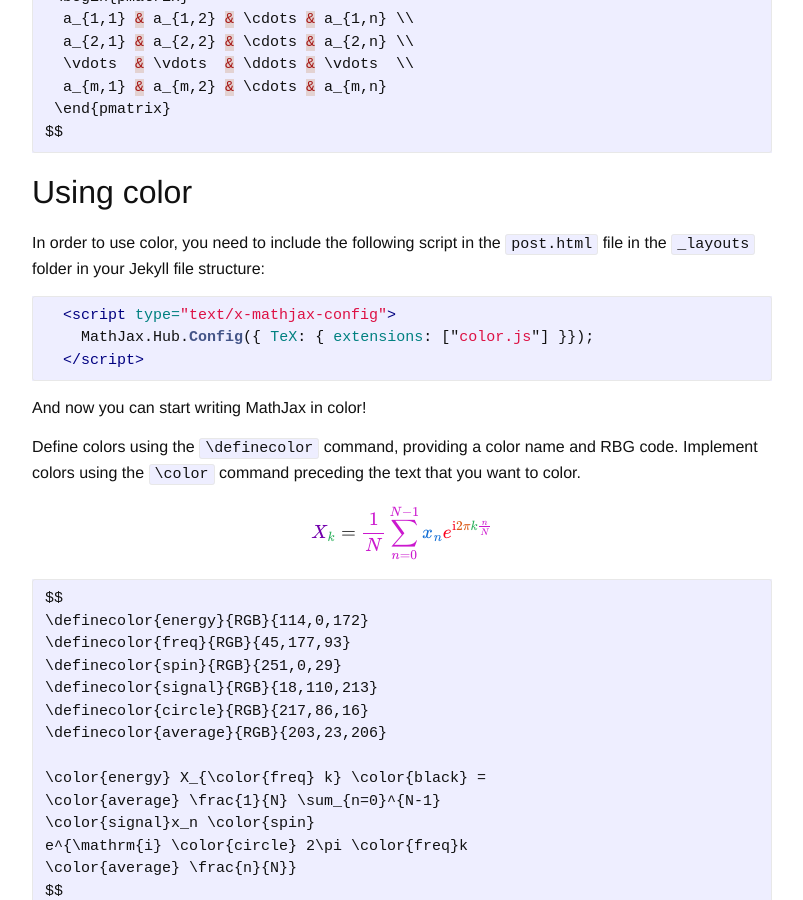
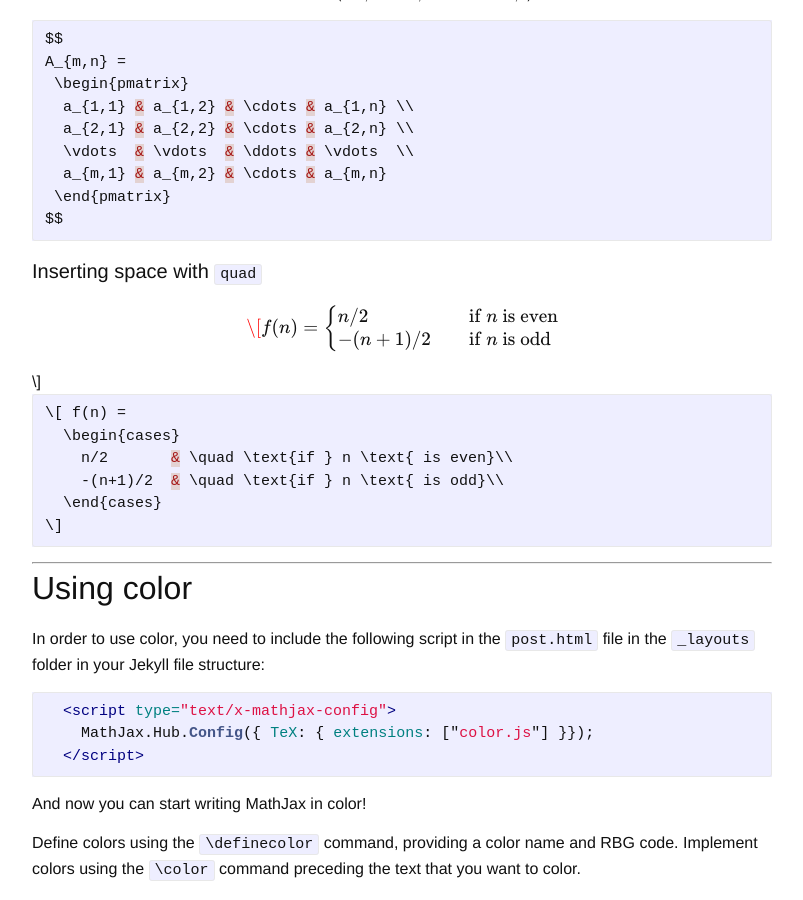
Before and after one commit to willgeary/willgeary.github.io, a Jekyll site: the page built from _posts/2016-05-25-blogging-with-mathjax.markdown, in a window 1280 px wide and 900 px high, scrolled down 2677 px. Shown: the whole window, without its empty margins (238-1041 px from the left). Built offline with Jekyll 4.4.1, drawn with Linux system fonts in a browser that asks for light colours; nearby versions of some CDN libraries; formulas are drawn with MathJax 3.

Commit message:
save my work

````diff
--- a/_posts/2016-05-25-blogging-with-mathjax.markdown
+++ b/_posts/2016-05-25-blogging-with-mathjax.markdown
@@ -100,7 +101,7 @@ $$
 $$
 ```
 
-Continued Fractions:
+#### Continued Fractions:
 
 $$
 \begin{equation}
@@ -169,6 +170,30 @@ A_{m,n} =
  \end{pmatrix}
 $$
 ```
+
+#### Inserting space with `quad`
+
+$$
+\[ f(n) =
+  \begin{cases}
+    n/2       & \quad \text{if } n \text{ is even}\\
+    -(n+1)/2  & \quad \text{if } n \text{ is odd}\\
+  \end{cases}
+\]
+$$
+
+```html
+\[ f(n) =
+  \begin{cases}
+    n/2       & \quad \text{if } n \text{ is even}\\
+    -(n+1)/2  & \quad \text{if } n \text{ is odd}\\
+  \end{cases}
+\]
+```
+
+------------------
+
+
 ## Using color
 
 In order to use color, you need to include the following script in the `post.html` file in the `_layouts` folder in your Jekyll file structure:
````
Also changed, not shown: other parts of _posts/2016-05-25-blogging-with-mathjax.markdown (+4 -3 lines).
